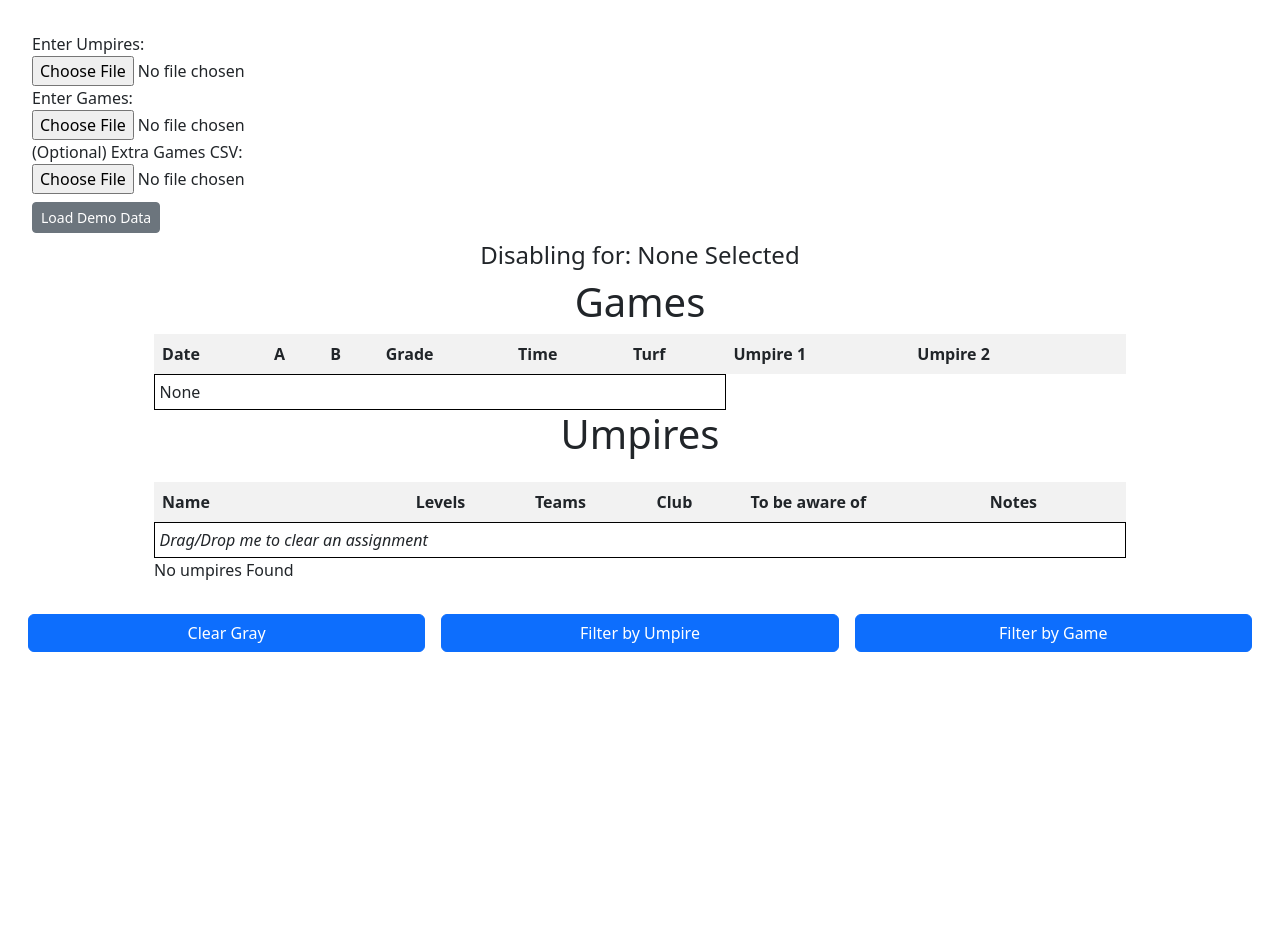
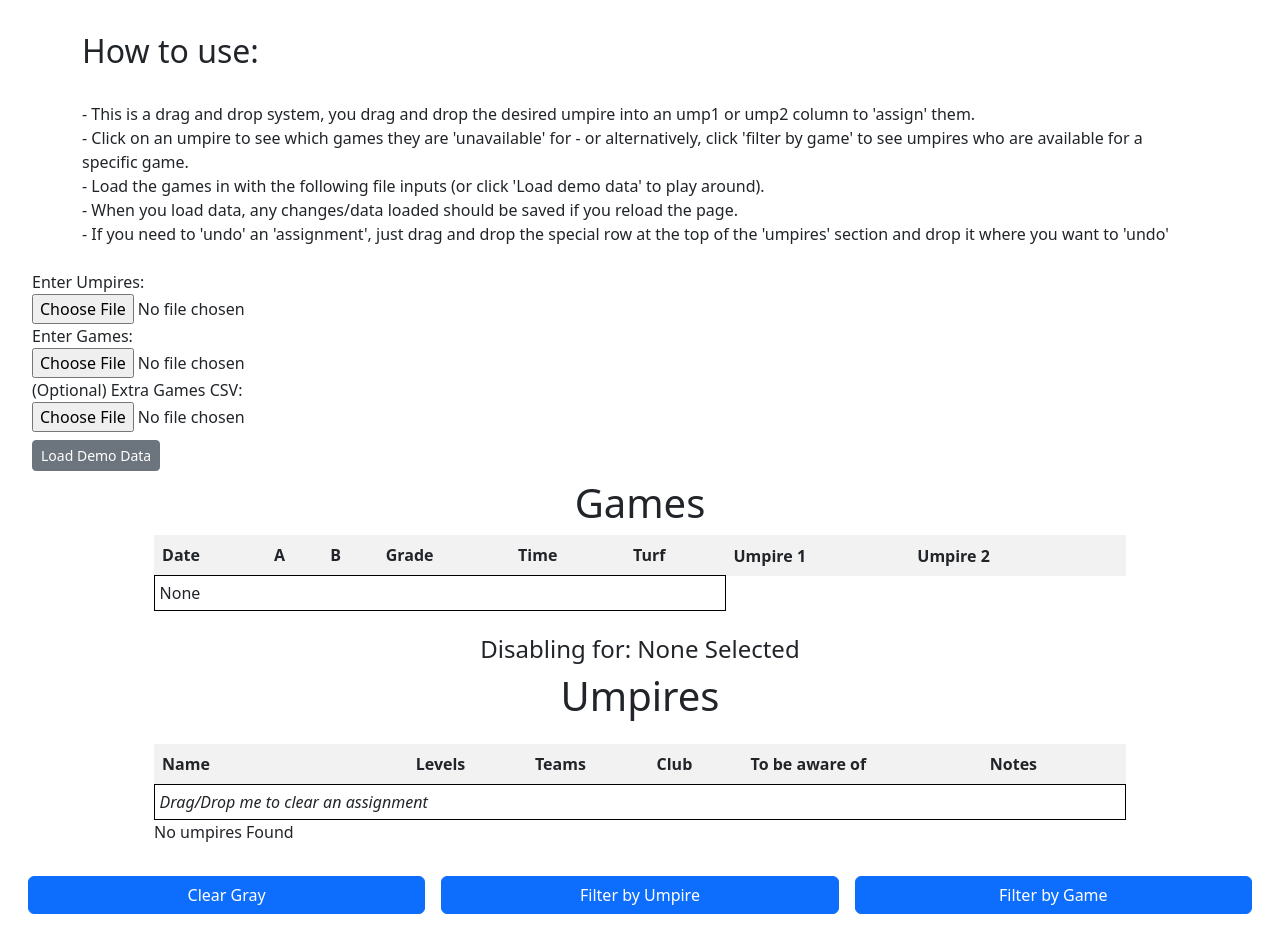
Before and after one commit to Skwangles/openUmpireAssigner, a React (Create React App) app: page / in a window 1280 px wide. Before the commit the page ends 800 px from the top, so only its background shows below. Built offline with nearby package versions, Linux system fonts and the light colour scheme.

Commit message:
Polishing interface

```diff
--- a/src/App.js
+++ b/src/App.js
@@ -116,6 +116,15 @@ const handleUmpiresUpload = (event) => {
 
   return (
     <div className="App">
+    <div className='container'>
+      <h2>How to use:</h2><br/>
+      - This is a drag and drop system, you drag and drop the desired umpire into an ump1 or ump2 column to 'assign' them.<br/>
+      - Click on an umpire to see which games they are 'unavailable' for - or alternatively, click 'filter by game' to see umpires who are available for a specific game.<br/>
+      - Load the games in with the following file inputs (or click 'Load demo data' to play around).<br/>
+      - When you load data, any changes/data loaded should be saved if you reload the page. <br/>
+      - If you need to 'undo' an 'assignment', just drag and drop the special row at the top of the 'umpires' section and drop it where you want to 'undo'<br/>
+    </div>
+    <br/>
       <div>
         Enter Umpires:
         <br/>
@@ -135,14 +144,15 @@ const handleUmpiresUpload = (event) => {
       </div>
 
 
-      <h4>Disabling for: {highlightType === "game" ? (selectedGame.hasOwnProperty("A") ? gameToId(selectedGame) : "None selected") : selectedUmpire.hasOwnProperty("Name") ? selectedUmpire.Name : "None Selected"}</h4>
+
       {/* Print games */}
       <h1>Games</h1>
       <div className="d-flex flex-row justify-content-center ">
         <Games className="" games={games} setGames={setGames} highlightType={highlightType} setSelectedGame={setSelectedGame} selectedUmpire={selectedUmpire}>
         </Games>
       </div>
-
+      <br/>
+      <h4>Disabling for: {highlightType === "game" ? (selectedGame.hasOwnProperty("A") ? selectedGame.Date + '@' + selectedGame.Time + " - " + selectedGame.A + ' vs ' + selectedGame.B : "None selected") : selectedUmpire.hasOwnProperty("Name") ? selectedUmpire.Name : "None Selected"}</h4>
       {/* Umpires list and information */}
       <h1>Umpires</h1>
       <div className="py-3 d-flex flex-row justify-content-center ">
```
